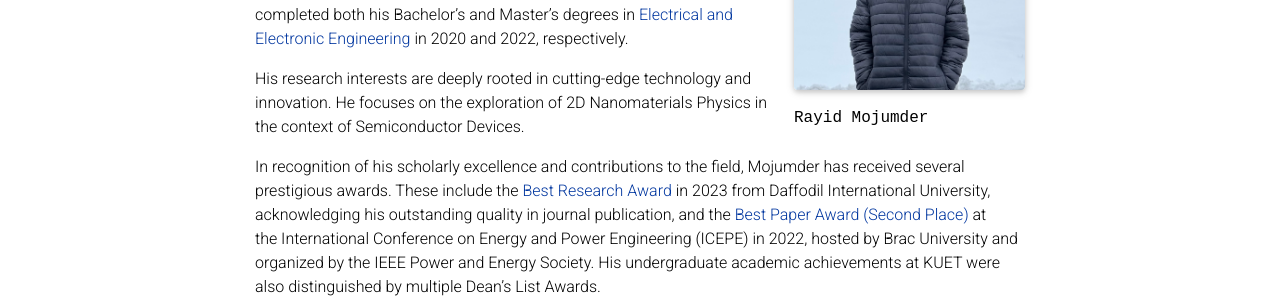
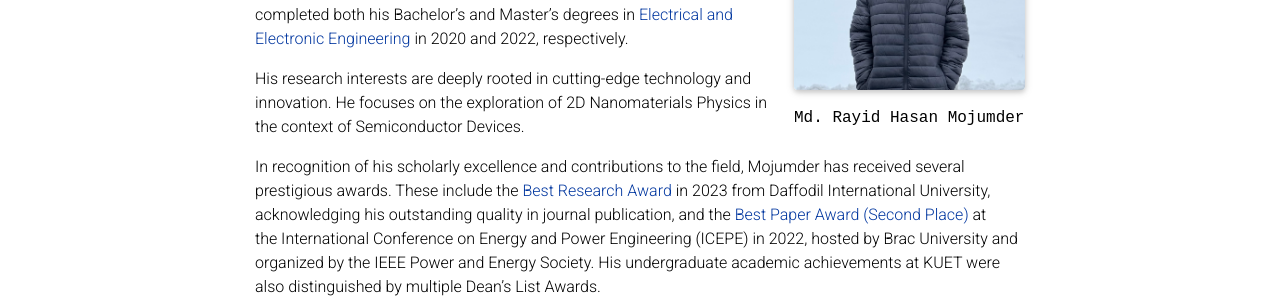
Before and after one commit to rayid-mojumder/rayid-mojumder.github.io, a Jekyll site: the page built from _pages/about.md, in a window 1280 px wide and 1353 px high. Shown: the part 342-642 px from the top of the window. Built offline with Jekyll 4.4.1, drawn with Linux system fonts in a browser that asks for light colours; full-size pictures stand in for the smaller copies a plugin makes; comment, search, counter and statistics services are not loaded; a style sheet for code colours, icons or effects is not loaded.

Commit message:
Update about.md

```diff
--- a/_pages/about.md
+++ b/_pages/about.md
@@ -9,7 +9,7 @@
   image: IMG_5054.jpeg
   image_circular: false # crops the image to make it circular
   more_info: >
-    <p><b>Rayid Mojumder</b></p>
+    <p><b>Md. Rayid Hasan Mojumder</b></p>
 
 news: true  # includes a list of news items
 latest_posts: true  # includes a list of the newest posts
```
